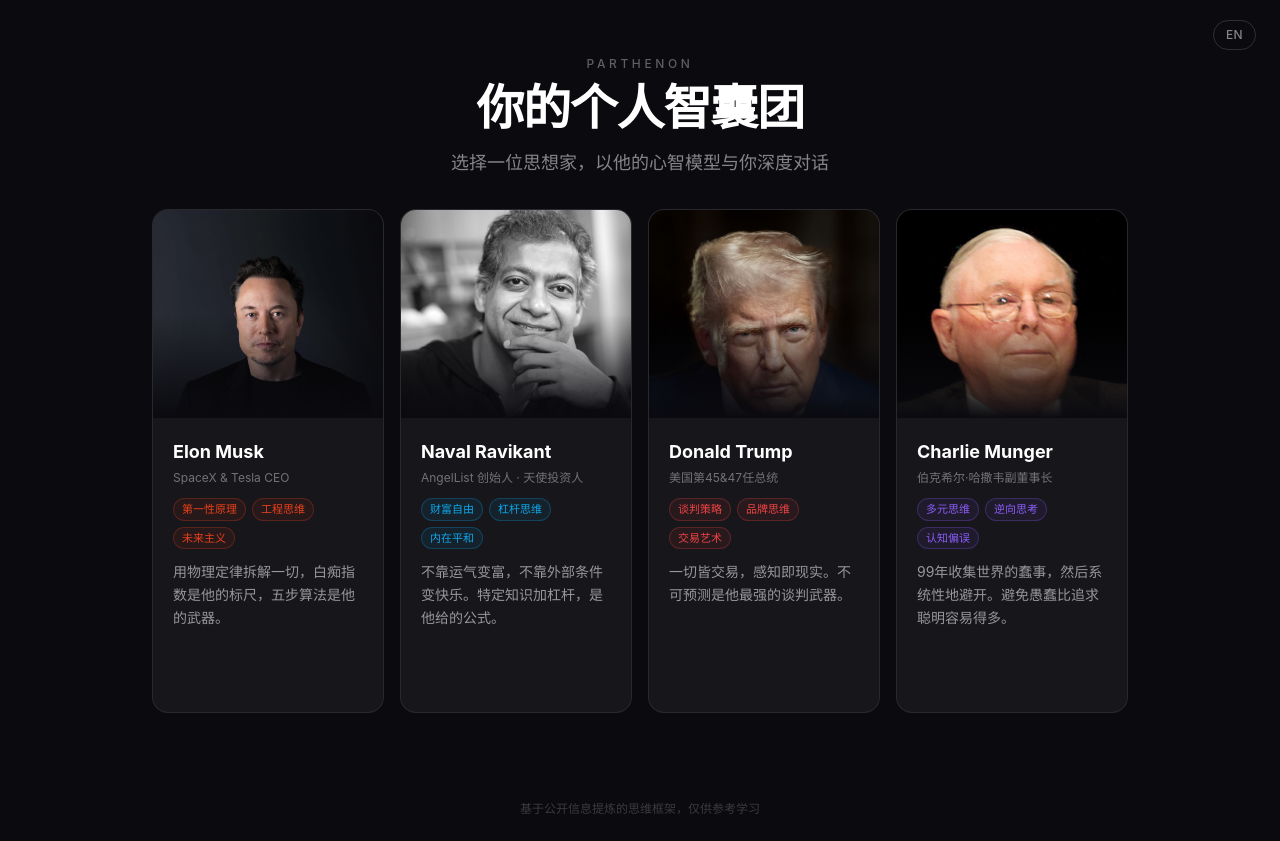
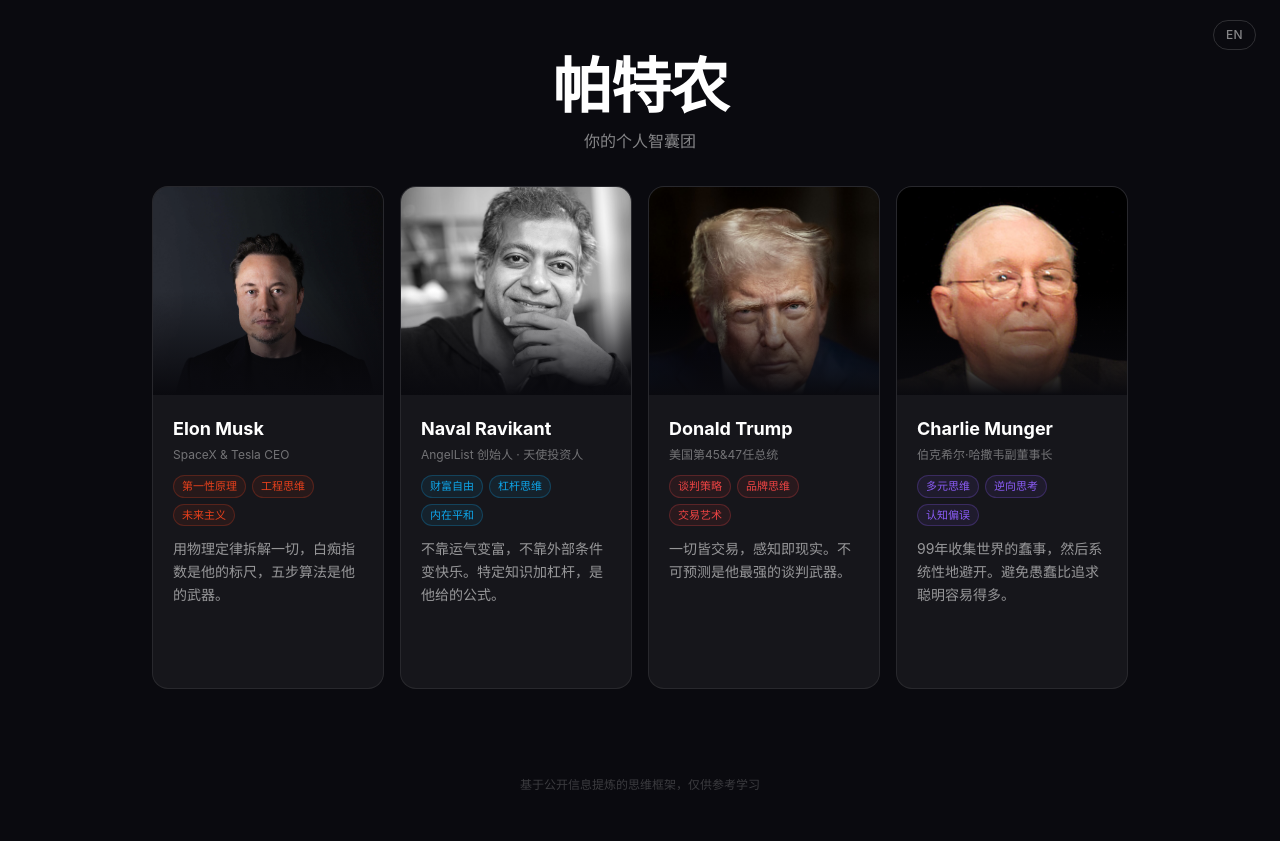
Before and after one commit to YAQIL04/think-tank, a Next.js app: page / in a window 1280 px wide. After the commit the page ends 817 px from the top, so only its background shows below. Built offline with nearby package versions, Linux system fonts and the light colour scheme.

Commit message:
Fix homepage title hierarchy: Parthenon/帕特农 as primary, subtitle smaller

```diff
--- a/src/app/page.tsx
+++ b/src/app/page.tsx
@@ -20,14 +20,11 @@
           <LanguageToggle />
         </div>
 
-        <p className="text-xs uppercase tracking-[0.3em] text-white/35 mb-3 font-medium">
-          {lang === "zh" ? "Parthenon" : "帕特农"}
-        </p>
-        <h1 className="text-4xl md:text-5xl font-bold text-white mb-4 tracking-tight">
-          {tr.homeHeadline}
+        <h1 className="text-5xl md:text-6xl font-bold text-white mb-3 tracking-tight">
+          {tr.siteTitle}
         </h1>
-        <p className="text-white/50 text-lg max-w-md mx-auto leading-relaxed">
-          {tr.homeSubline}
+        <p className="text-white/50 text-base max-w-md mx-auto leading-relaxed">
+          {tr.siteSubtitle}
         </p>
       </header>
 
```
